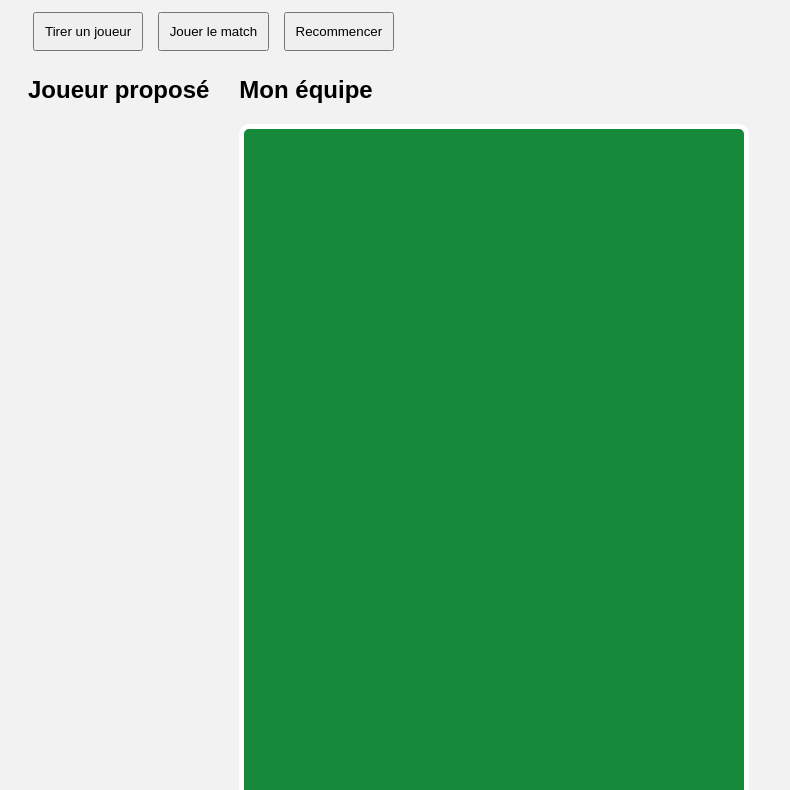
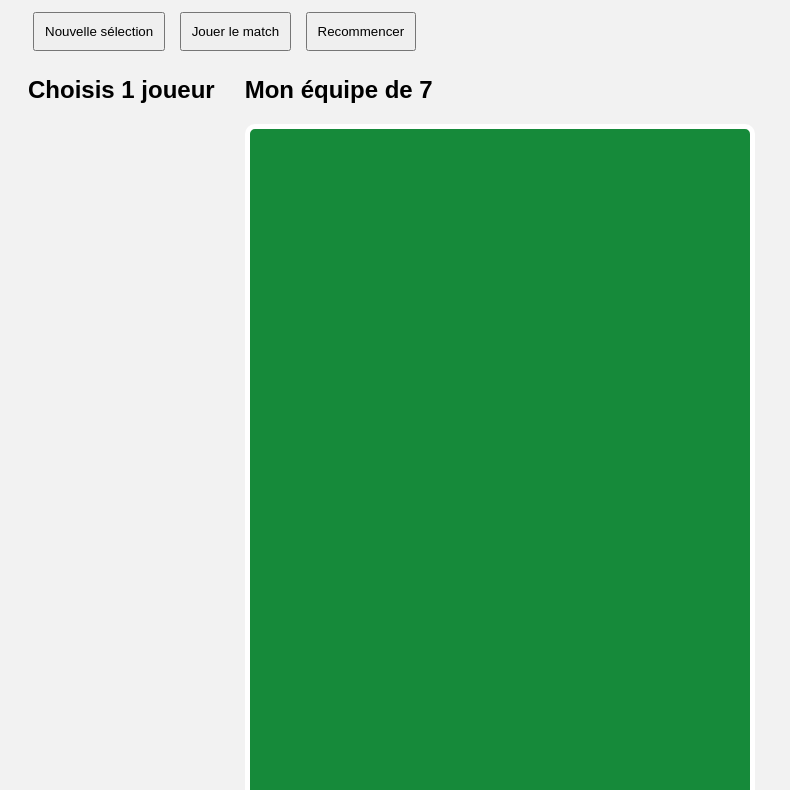
Before and after one commit to Djubea/rugby-7a0, a plain HTML site: page index.html in a window 1280 px wide. Shown: the part 101-891 px from the top of the page, without its empty margins (0-790 px from the left). Drawn offline with Linux system fonts and the light colour scheme.

Commit message:
Update index.html

```diff
--- a/index.html
+++ b/index.html
@@ -9,20 +9,21 @@
 
 <h1>Rugby 7à0</h1>
 
-<button id="load">Tirer un joueur</button>
+<button id="newSelection">Nouvelle sélection</button>
 <button id="playMatch">Jouer le match</button>
 <button id="reset">Recommencer</button>
 
 <div id="game">
-  <div>
-    <h2>Joueur proposé</h2>
-    <ul id="players"></ul>
-  </div>
+  <section id="selection">
+    <h2>Choisis 1 joueur</h2>
+    <p id="countryTitle"></p>
+    <div id="choices"></div>
+  </section>
 
-  <div>
-    <h2>Mon équipe</h2>
+  <section>
+    <h2>Mon équipe de 7</h2>
     <div id="field"></div>
-  </div>
+  </section>
 </div>
 
 <h2>Résultat</h2>
```
